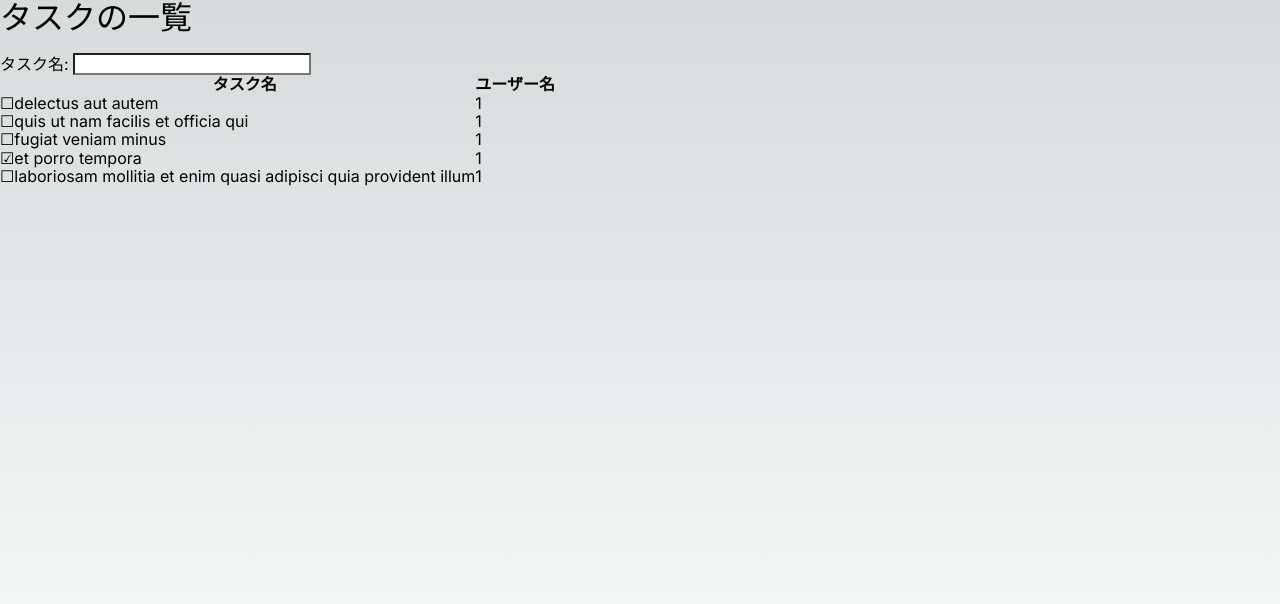
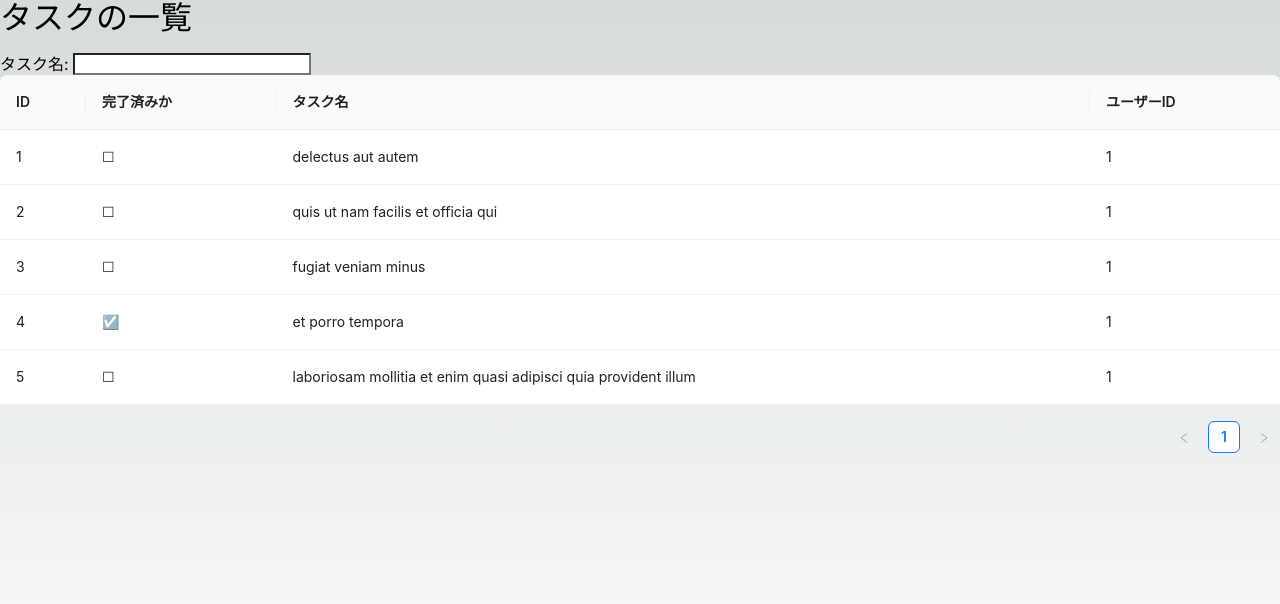
Before and after one commit to chanyou0311/react-todo-demo, a Next.js app: page / in a window 1280 px wide. Shown: the top 604 px of the page. Built offline with nearby package versions, Linux system fonts and the light colour scheme.

Commit message:
[modify] Use Table of antd

```diff
--- a/src/app/components/TaskTable.tsx
+++ b/src/app/components/TaskTable.tsx
@@ -1,21 +1,30 @@
+import { Table } from "antd";
 import { Task } from "../models/task";
-import { TaskRow } from "./TaskRow";
+import { ColumnsType } from "antd/es/table";
 
 export const TaskTable = ({ tasks }: { tasks: Task[] }) => {
-  return (
-    <table>
-      <thead>
-        <tr>
-          <th></th>
-          <th>タスク名</th>
-          <th>ユーザー名</th>
-        </tr>
-      </thead>
-      <tbody>
-        {tasks.map((task) => (
-          <TaskRow task={task} key={task.id} />
-        ))}
-      </tbody>
-    </table>
-  );
+  const columns: ColumnsType<Task> = [
+    {
+      title: "ID",
+      key: "id",
+      dataIndex: "id",
+    },
+    {
+      title: "完了済みか",
+      key: "completed",
+      dataIndex: "completed",
+      render: (value: boolean) => (value ? "☑" : "☐"),
+    },
+    {
+      title: "タスク名",
+      key: "title",
+      dataIndex: "title",
+    },
+    {
+      title: "ユーザーID",
+      key: "userId",
+      dataIndex: "userId",
+    },
+  ];
+  return <Table<Task> dataSource={tasks} rowKey="id" columns={columns}></Table>;
 };
```
